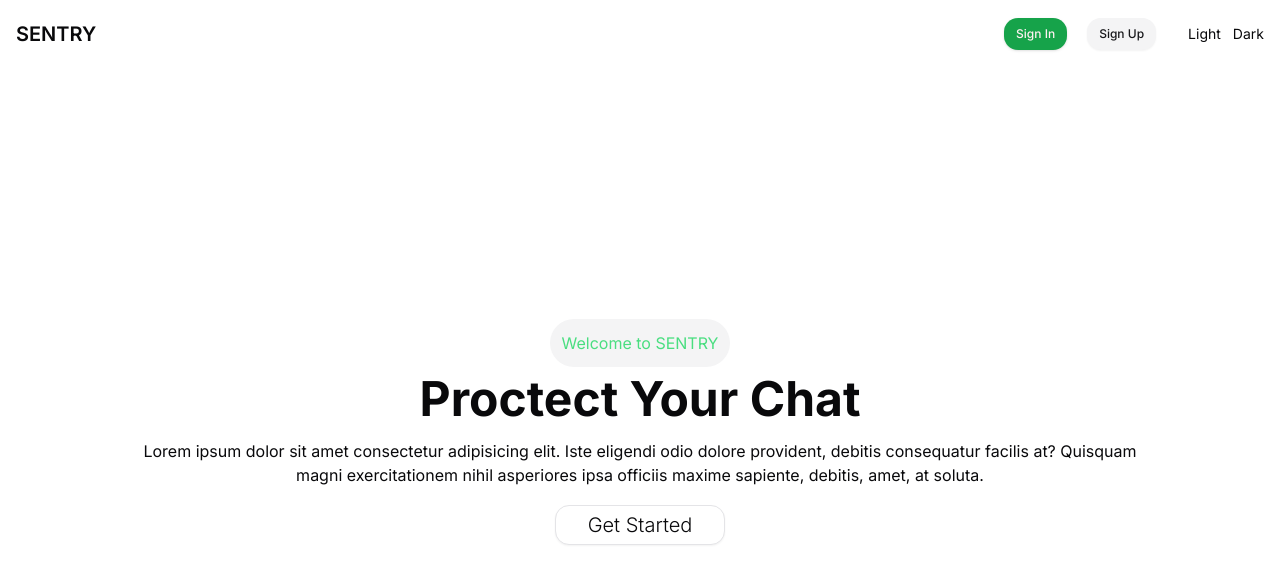
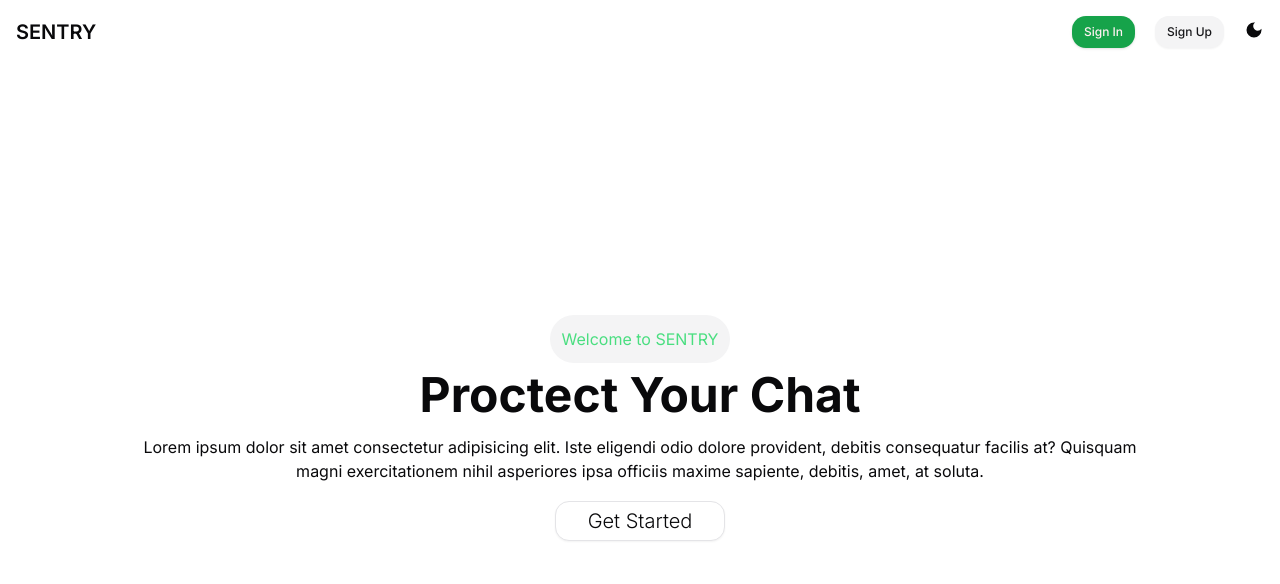
Before and after one commit to MaxAnii/SENTRY, a Next.js app: page / in a window 1280 px wide. Shown: the top 584 px of the page. Built offline with nearby package versions, Linux system fonts and the light colour scheme.

Commit message:
Theme toggel buttons.

```diff
--- a/components/themeToggel.tsx
+++ b/components/themeToggel.tsx
@@ -1,20 +1,35 @@
-"use client"
-import { useTheme } from "next-themes"
+"use client";
+import { useTheme } from "next-themes";
+import { MdDarkMode } from "react-icons/md";
+import { CiLight } from "react-icons/ci";
+import { useState } from "react";
+const ThemeToggel = () => {
+	const { setTheme } = useTheme();
+	const [toggel, setToggel] = useState<Boolean>(false);
+	return (
+		<div>
+			{toggel ? (
+				<button
+					className=" py-2 px-3"
+					onClick={() => {
+						setTheme("light");
+						setToggel(!toggel);
+					}}
+				>
+					<CiLight size={15}></CiLight>
+				</button>
+			) : (
+				<button
+					onClick={() => {
+						setTheme("dark");
+						setToggel(!toggel);
+					}}
+				>
+					<MdDarkMode size={20}></MdDarkMode>
+				</button>
+			)}
+		</div>
+	);
+};
 
-const ThemeToggel = () => {
-    const {setTheme} = useTheme()
-  return (
-    <div>
-
-        <button className=" py-2 px-3"
-        onClick={()=>setTheme("light")}>
-        Light
-        </button>
-        <button onClick={()=>setTheme("dark")} >
-        Dark
-        </button >
-        </div>
-  )
-}
-
-export default ThemeToggel
+export default ThemeToggel;
```
